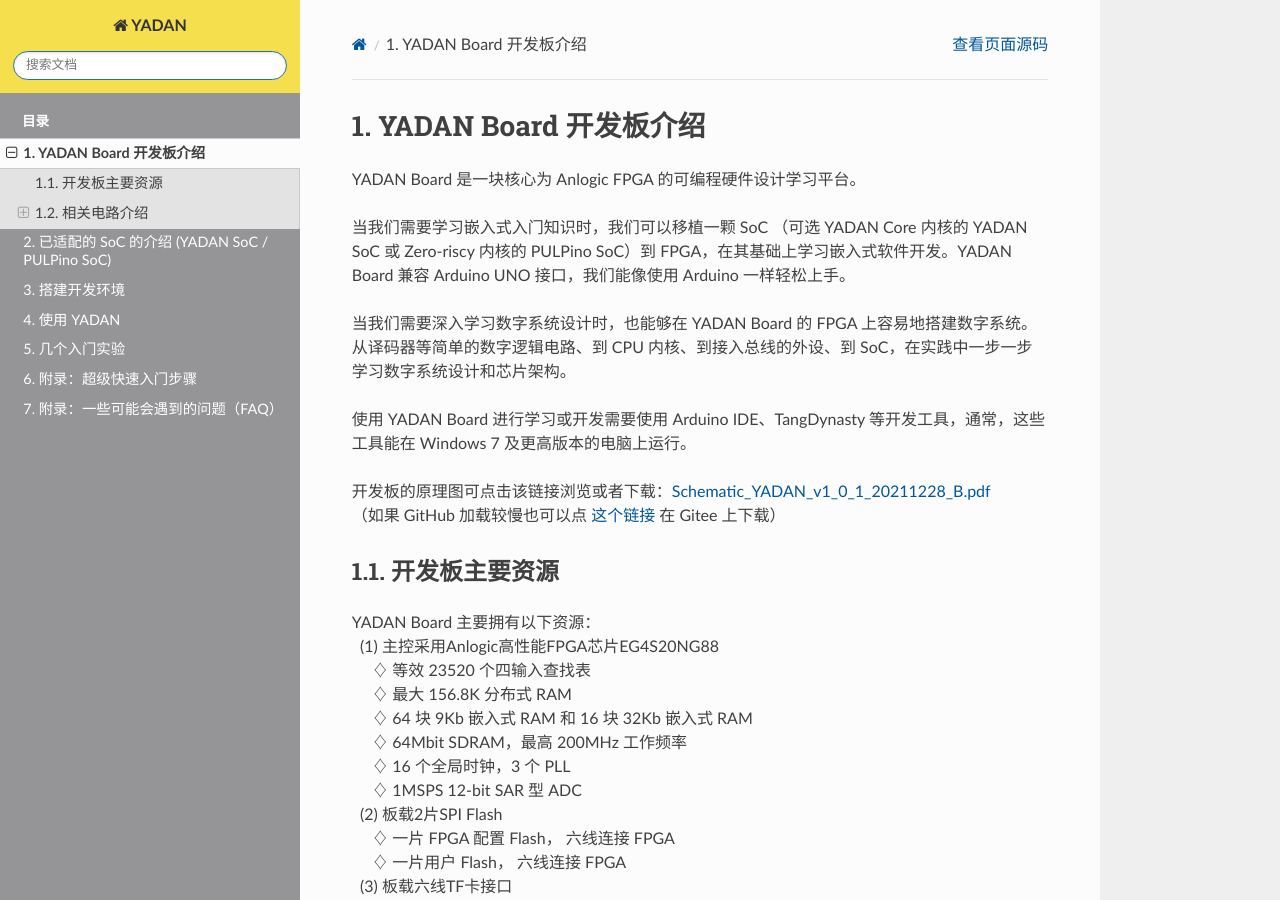
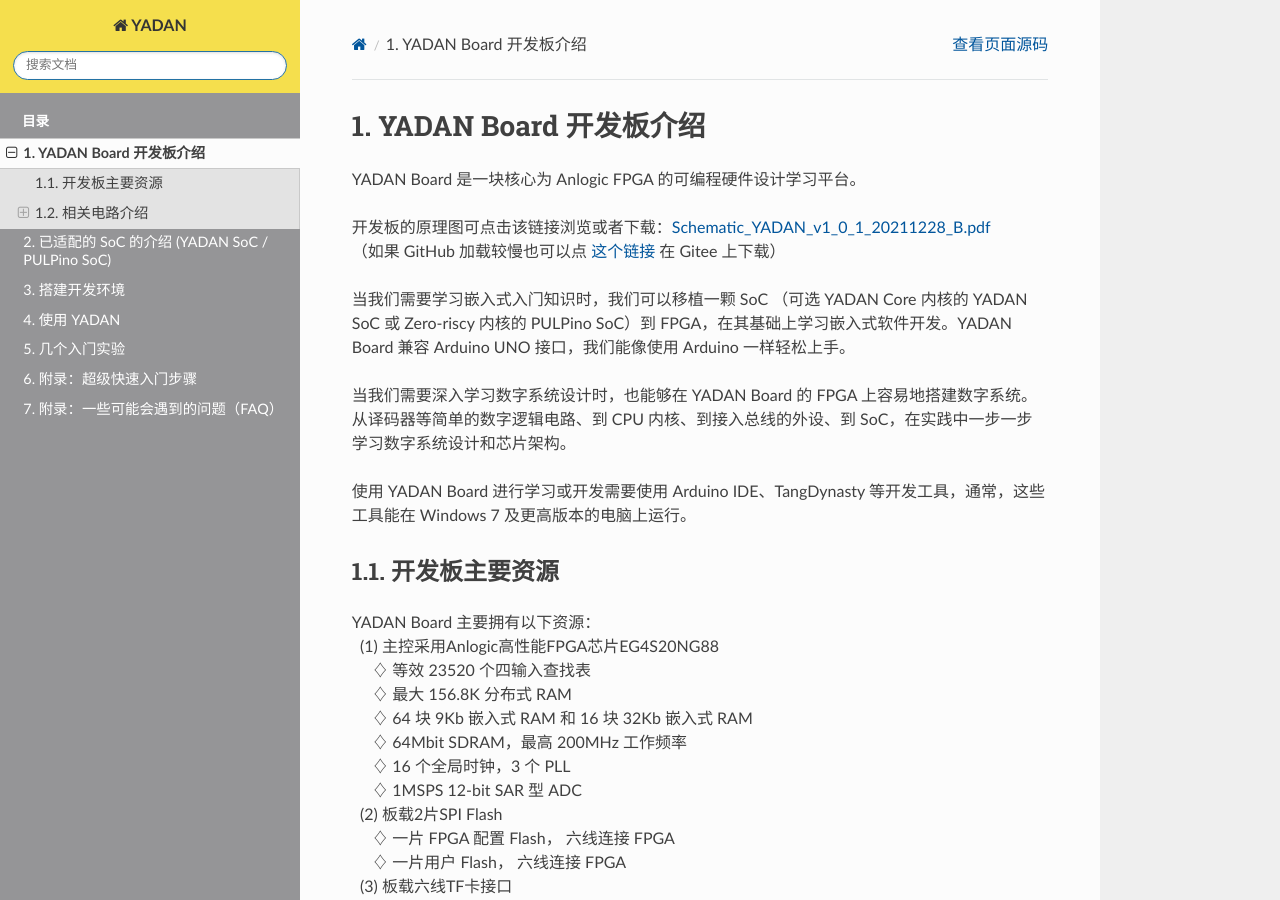
Before and after one commit to CSY-tvgo/YADAN-Docs, a Sphinx documentation site: the page built from docs/source/chap1.md, in a window 1280 px wide and 900 px high. Built offline with Sphinx 7.4.7 and the Read the Docs theme 2.0.0, drawn with Linux system fonts in a browser that asks for light colours; part of the change alters nothing that is shown.

```diff
--- a/docs/source/chap1.md
+++ b/docs/source/chap1.md
@@ -1,6 +1,9 @@
 # YADAN Board 开发板介绍
 
 YADAN Board 是一块核心为 Anlogic FPGA 的可编程硬件设计学习平台。
+
+开发板的原理图可点击该链接浏览或者下载：[Schematic_YADAN_v1_0_1_20211228_B.pdf](https://github.com/CSY-tvgo/YADAN-Docs/blob/main/docs/source/attachments/Schematic_YADAN_v1_0_1_20211228_B.pdf)
+（如果 GitHub 加载较慢也可以点 [这个链接](https://gitee.com/verimaker/yadan-board/blob/master/Schematic_YADAN_v1_0_1_20211228_B.pdf) 在 Gitee 上下载）
 
 当我们需要学习嵌入式入门知识时，我们可以移植一颗 SoC （可选 YADAN Core 内核的 YADAN SoC 或 Zero-riscy 内核的 PULPino SoC）到 FPGA，在其基础上学习嵌入式软件开发。YADAN Board 兼容 Arduino UNO 接口，我们能像使用 Arduino 一样轻松上手。
 
@@ -8,8 +11,6 @@ YADAN Board 是一块核心为 Anlogic FPGA 的可编程硬件设计学习平台
 
 使用 YADAN Board 进行学习或开发需要使用 Arduino IDE、TangDynasty 等开发工具，通常，这些工具能在 Windows 7 及更高版本的电脑上运行。
 
-开发板的原理图可点击该链接浏览或者下载：[Schematic_YADAN_v1_0_1_20211228_B.pdf](https://github.com/CSY-tvgo/YADAN-Docs/blob/main/docs/source/attachments/Schematic_YADAN_v1_0_1_20211228_B.pdf)
-（如果 GitHub 加载较慢也可以点 [这个链接](https://gitee.com/verimaker/yadan-board/blob/master/Schematic_YADAN_v1_0_1_20211228_B.pdf) 在 Gitee 上下载）
 
 ## 开发板主要资源
 
```
